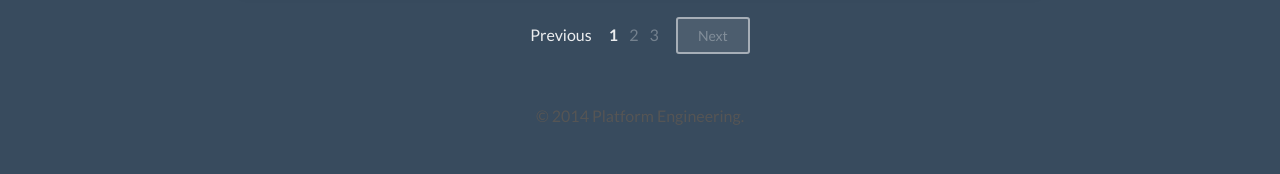
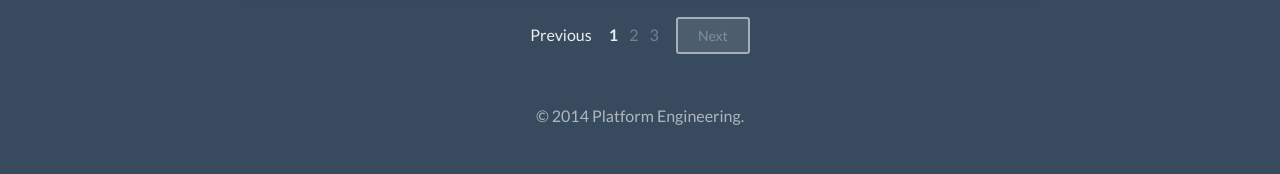
Before and after one commit to keymon/springerpe.github.io, a Jekyll site: the page built from index.html, in a window 1280 px wide. Shown: the part 1940-2114 px from the top of the page. Built offline with Jekyll 4.4.1, drawn with Linux system fonts in a browser that asks for light colours; nearby versions of some CDN libraries; the list of posts is cut into pages by our own code.

Commit message:
Color changing

```diff
--- a/assets/css/overrides.css
+++ b/assets/css/overrides.css
@@ -57,3 +57,7 @@ a:hover{
 	border-color: rgba(255,255,255,0.5);
 	color: rgba(255,255,255,0.9);
 }
+
+footer {
+	color: rgba(255,255,255,0.6);
+}
```
